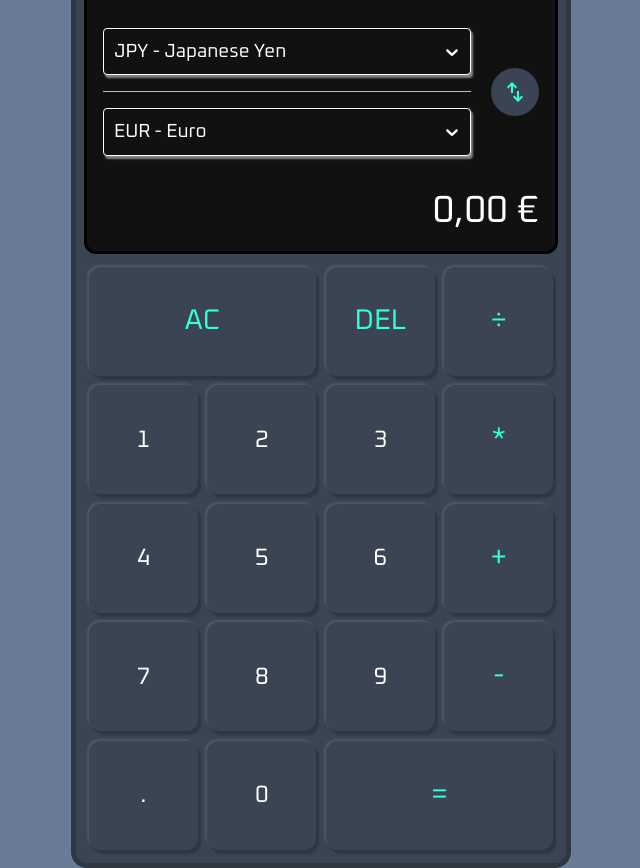
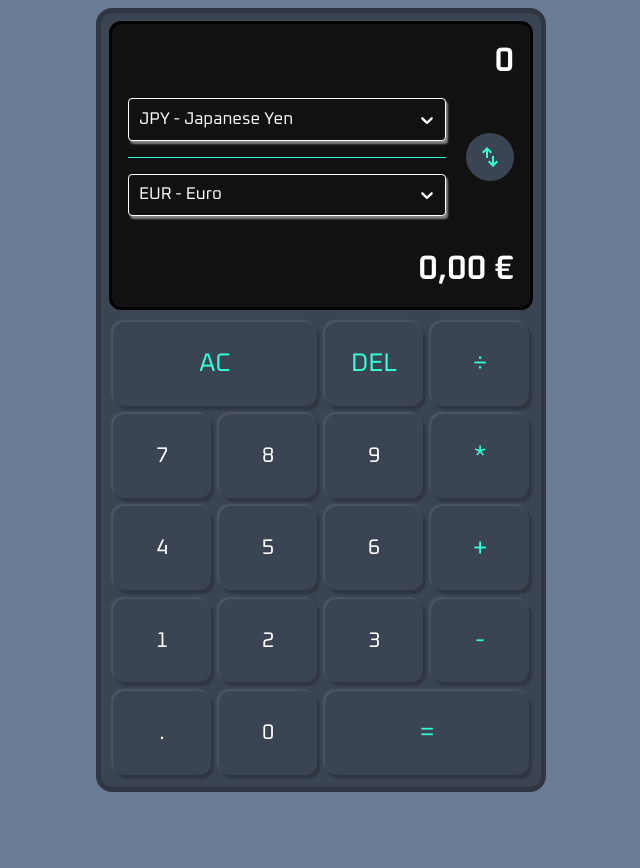
Before and after one commit to ericelric/Yen2Euro, a React (Vite) app: page / in a window 1280 px wide. Shown: the whole page, without its empty margins (319-959 px from the left). After the commit the page ends 800 px from the top, so only its background shows below. Built offline with nearby package versions, Linux system fonts and the light colour scheme.

Commit message:
Make the calculator more responsive

```diff
--- a/src/components/Calculator/Buttons/Buttons.module.css
+++ b/src/components/Calculator/Buttons/Buttons.module.css
@@ -1,7 +1,6 @@
 .button {
   cursor: pointer;
   font-family: "Oxanium", sans-serif;
-  aspect-ratio: 1;
   font-size: clamp(1rem, 5cqi, 2rem);
   outline: none;
   color: var(--white);
@@ -9,6 +8,7 @@
   border: 0;
   border-radius: 0.75rem;
   box-shadow: -2px -2px 2px rgba(255, 255, 255, 0.1), 3px 4px 2px rgba(0, 0, 0, 0.2);
+  min-height: 3.5rem;
   transition: all 0s ease-in-out;
   -webkit-tap-highlight-color: transparent;
 }
@@ -34,5 +34,15 @@
 
 .button--double {
   grid-column: span 2;
-  aspect-ratio: unset;
 }
+
+@media (min-height: 750px) and (orientation: portrait),
+  (min-width: 450px) and (min-height: 850px) and (orientation: landscape) {
+  .button {
+    aspect-ratio: 1;
+  }
+
+  .button--double {
+    aspect-ratio: unset;
+  }
+}
--- a/src/components/Calculator/Calculator.module.css
+++ b/src/components/Calculator/Calculator.module.css
@@ -4,9 +4,25 @@
   border-radius: 1rem;
   container-type: inline-size;
   display: grid;
-  max-width: 500px;
+  grid-template-rows: minmax(16rem, max-content) 1fr;
+  height: 100%;
+  max-height: 100vh;
+  max-width: 450px;
   padding: 0.5rem;
   width: 100%;
+}
+
+@media (min-width: 450px) {
+  .calculator__wrapper {
+    grid-template-rows: minmax(18rem, max-content) 1fr;
+  }
+}
+
+@media (min-height: 750px) and (orientation: portrait),
+  (min-width: 450px) and (min-height: 850px) and (orientation: landscape) {
+  .calculator__wrapper {
+    height: auto;
+  }
 }
 
 .calculator__buttons {
--- a/src/components/Calculator/Calculator.tsx
+++ b/src/components/Calculator/Calculator.tsx
@@ -128,17 +128,17 @@ const Calculator = () => {
           calculatorAction={CALCULATOR_ACTIONS.Delete}
         />
         <OperationButton operation="÷" dispatch={dispatch} />
-        <DigitButton digit="1" dispatch={dispatch} />
-        <DigitButton digit="2" dispatch={dispatch} />
-        <DigitButton digit="3" dispatch={dispatch} />
+        <DigitButton digit="7" dispatch={dispatch} />
+        <DigitButton digit="8" dispatch={dispatch} />
+        <DigitButton digit="9" dispatch={dispatch} />
         <OperationButton operation="*" dispatch={dispatch} />
         <DigitButton digit="4" dispatch={dispatch} />
         <DigitButton digit="5" dispatch={dispatch} />
         <DigitButton digit="6" dispatch={dispatch} />
         <OperationButton operation="+" dispatch={dispatch} />
-        <DigitButton digit="7" dispatch={dispatch} />
-        <DigitButton digit="8" dispatch={dispatch} />
-        <DigitButton digit="9" dispatch={dispatch} />
+        <DigitButton digit="1" dispatch={dispatch} />
+        <DigitButton digit="2" dispatch={dispatch} />
+        <DigitButton digit="3" dispatch={dispatch} />
         <OperationButton operation="-" dispatch={dispatch} />
         <DigitButton digit="." dispatch={dispatch} />
         <DigitButton digit="0" dispatch={dispatch} />
--- a/src/components/Calculator/Display/Display.module.css
+++ b/src/components/Calculator/Display/Display.module.css
@@ -22,6 +22,7 @@
   display: flex;
   flex-wrap: wrap;
   font-size: clamp(1rem, 8cqi, 3rem);
+  font-weight: 600;
   justify-content: flex-end;
   min-height: 10cqi;
   word-break: break-all;
```
